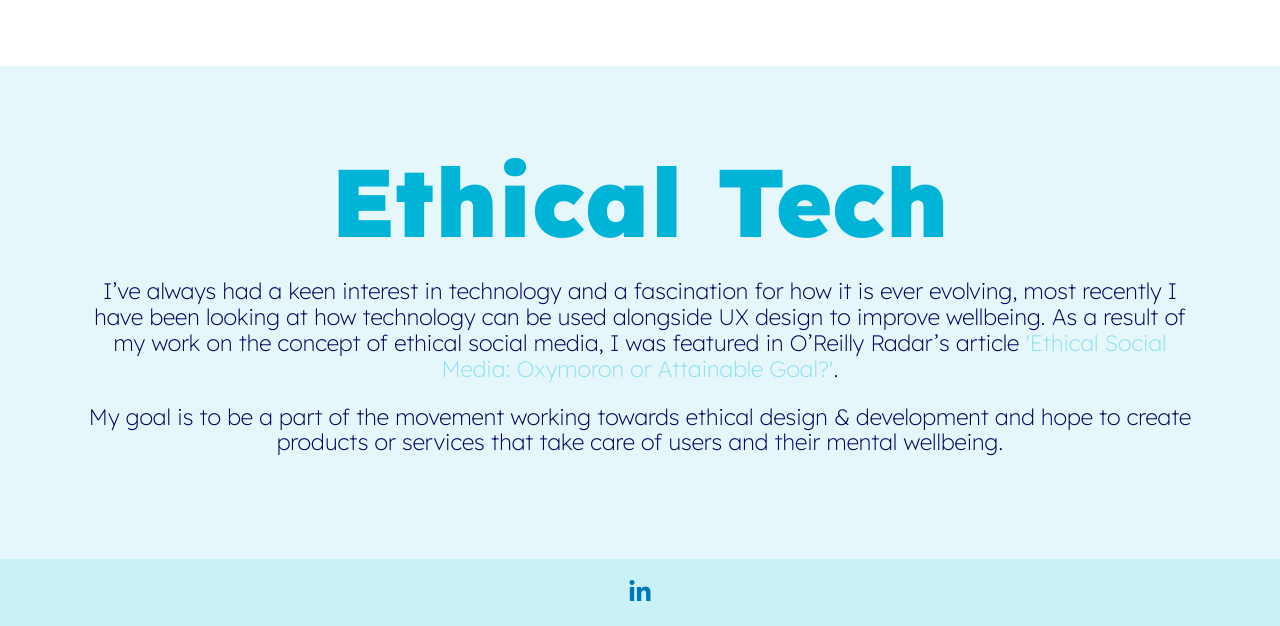
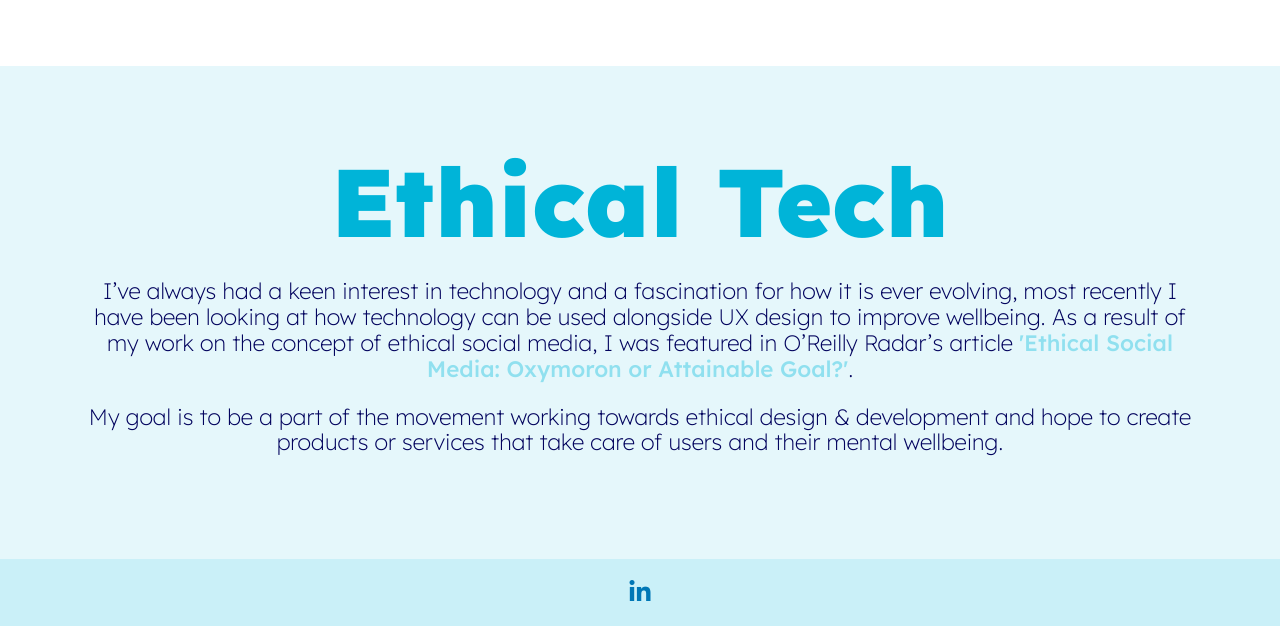
Before and after one commit to ellarmchambers/elloella.github.io, a plain HTML site: page about.html in a window 1280 px wide. Shown: the part 643-1269 px from the top of the page. Drawn offline with nearby package versions, Linux system fonts and the light colour scheme.

Commit message:
Adjusting font weight

```diff
--- a/styles-ella.css
+++ b/styles-ella.css
@@ -43,7 +43,11 @@ a {
 }
 
 a:hover {
-    color: #CAF0F8;
+    color: #0077B6;
+}
+
+.about-me-link {
+    font-weight: 500;
 }
 
 /* -------------------- ABOUT PAGE -------------------- */
```
